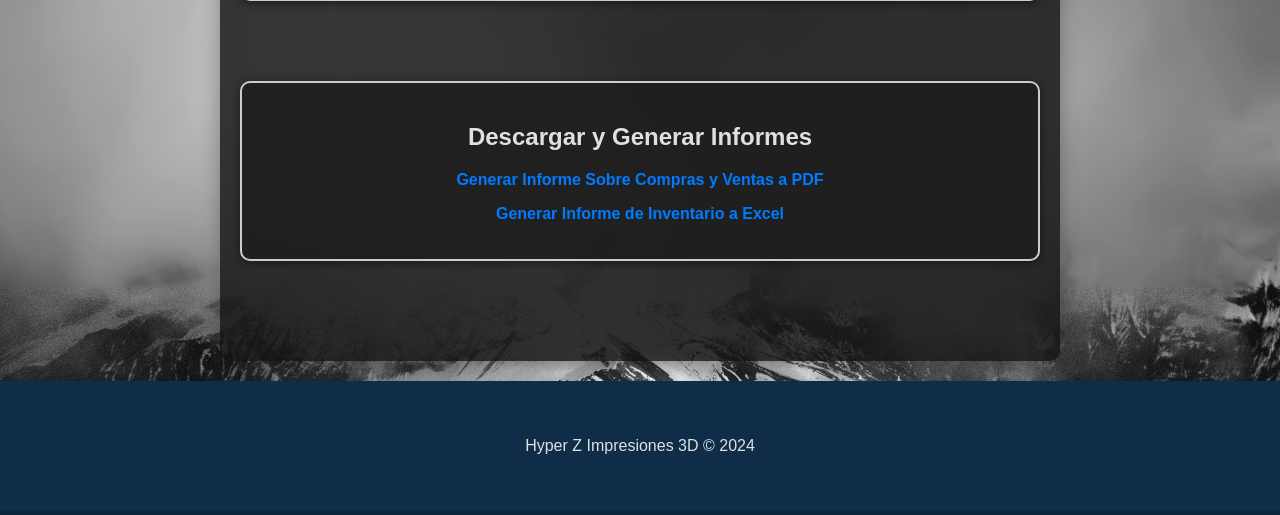
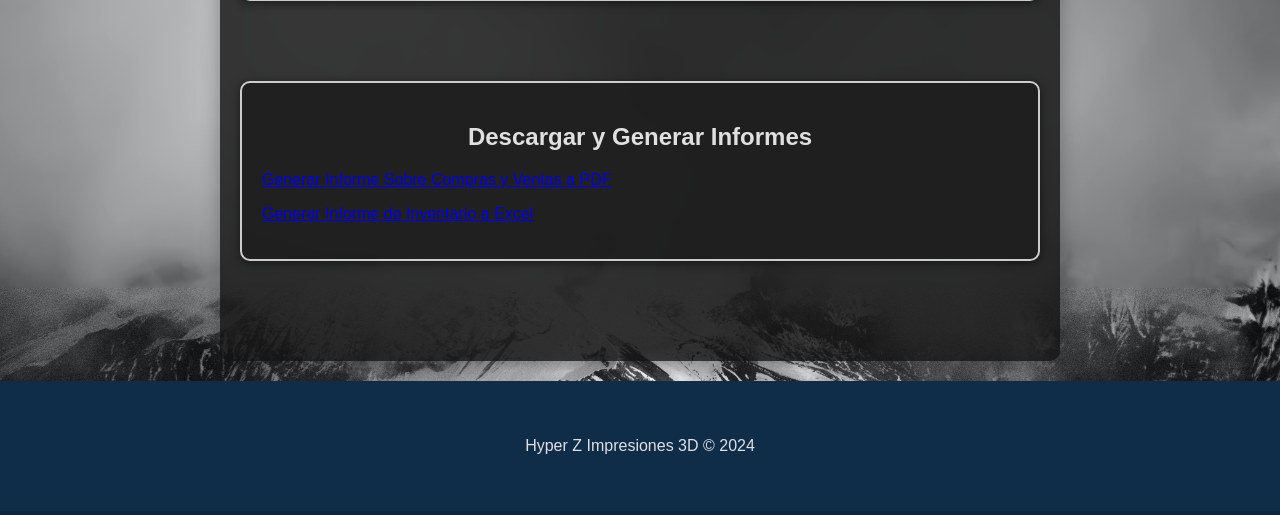
Before and after one commit to Eduardoalfa/gestion_inventario, a Flask app: page / in a window 1280 px wide. Shown: the part 2553-3068 px from the top of the page. Run offline with Flask 3, Linux system fonts and the light colour scheme; data comes from the database, SQL or seed files in the repository.

Commit message:
Update style.css

```diff
--- a/static/style.css
+++ b/static/style.css
@@ -155,15 +155,3 @@ li {
     width: 90%;
     max-width: 400px;
 }
-
-.links-c {
-    text-align: center;
-}
-
-.links-c a {
-    display: inline-block;
-    margin: none;
-    text-decoration: none;
-    color: #007bff;
-    font-weight: bold;
-}
```
